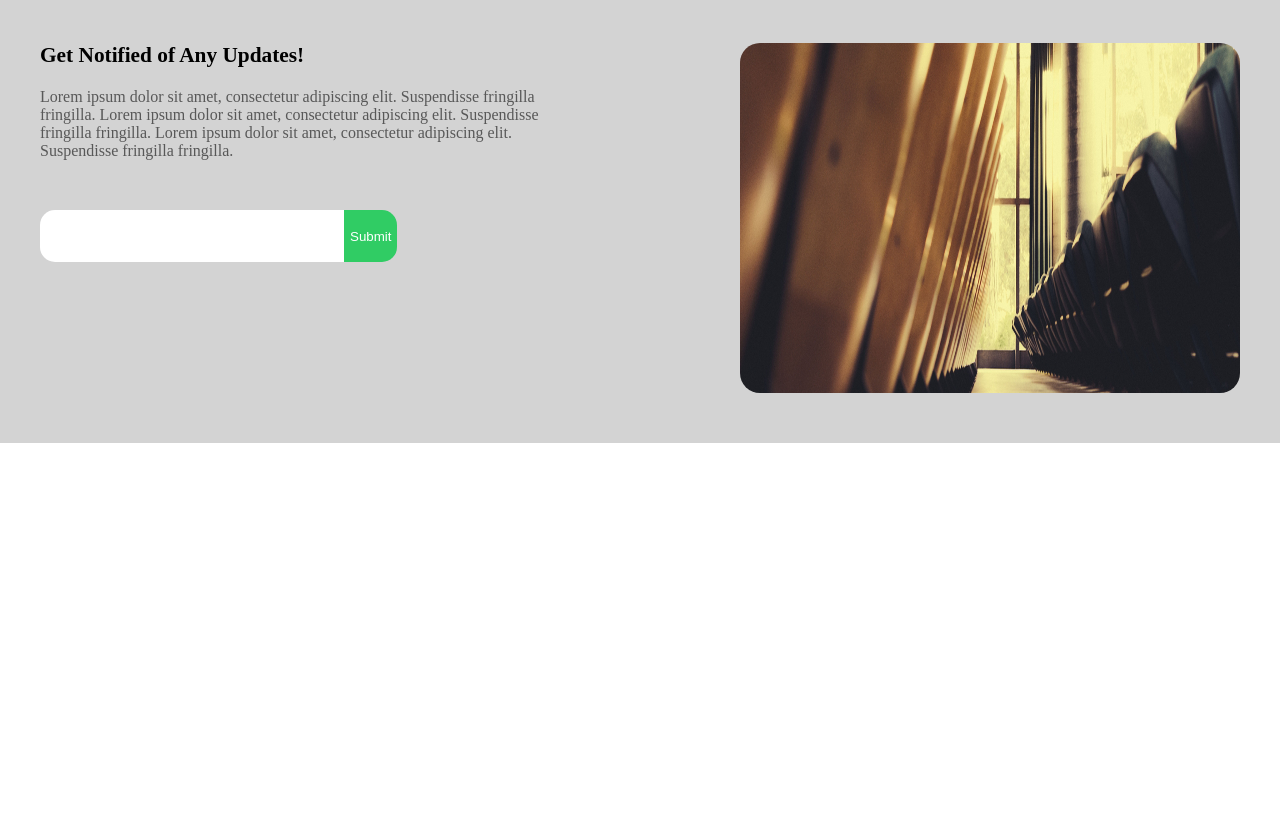
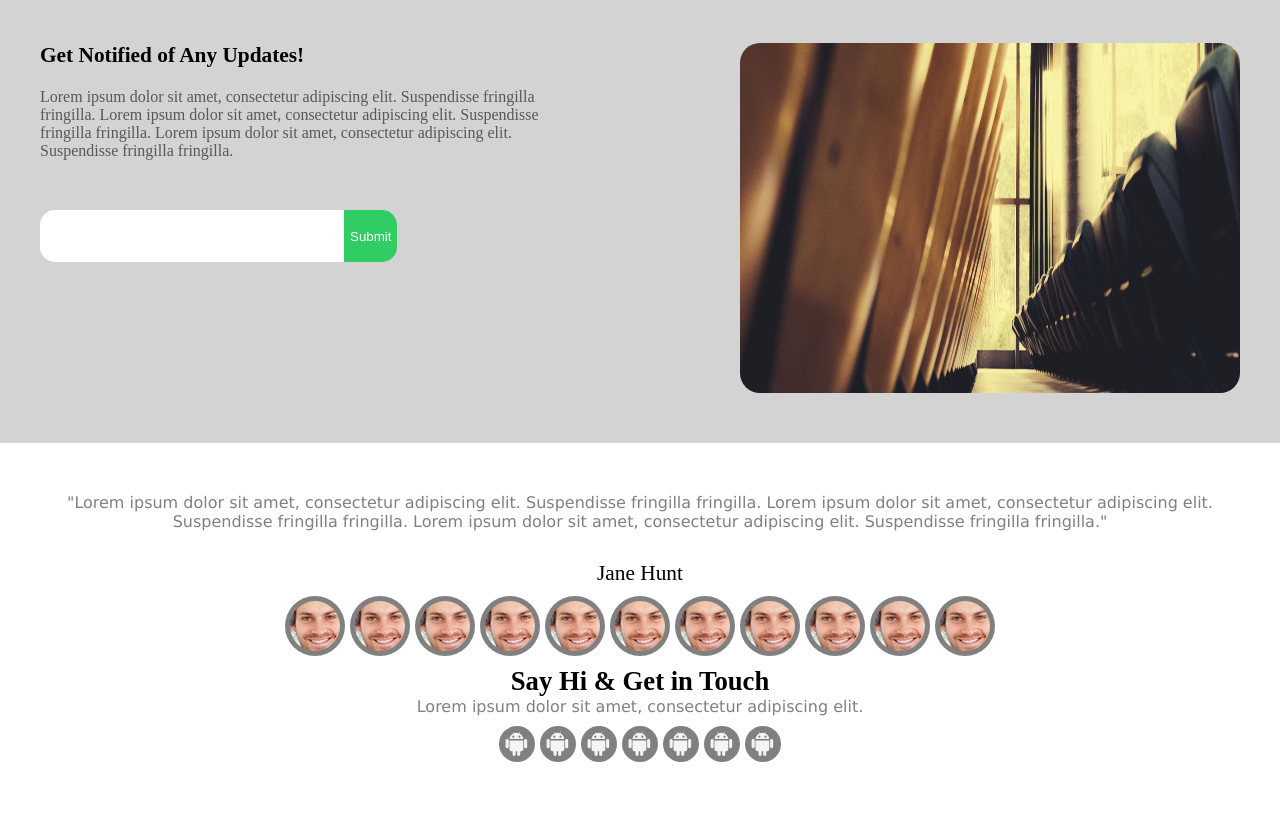
Before and after one commit to JaboloFNS/ex-notify-site, a plain HTML site: page index.html in a window 1280 px wide. Shown: the part 956-1778 px from the top of the page. Before the commit the page ends 1399 px from the top, so only its background shows below. Drawn offline with Linux system fonts and the light colour scheme.

Commit message:
Ex Notify Site: section2 pronto.

```diff
--- a/index.html
+++ b/index.html
@@ -57,6 +57,38 @@
 		</div>
 		<img src="images/banner.png" alt="">
 	</article>
+	<section class="section2">
+		<div>
+			<p>"Lorem ipsum dolor sit amet, consectetur adipiscing elit. Suspendisse fringilla fringilla. Lorem ipsum dolor sit amet,
+				consectetur adipiscing elit. Suspendisse fringilla fringilla. Lorem ipsum dolor sit amet, consectetur adipiscing elit.
+				Suspendisse fringilla fringilla."</p>
+			<span>Jane Hunt</span>
+			<div>
+				<img src="images/pessoa1.jpg" alt="">
+				<img src="images/pessoa1.jpg" alt="">
+				<img src="images/pessoa1.jpg" alt="">
+				<img src="images/pessoa1.jpg" alt="">
+				<img src="images/pessoa1.jpg" alt="">
+				<img src="images/pessoa1.jpg" alt="">
+				<img src="images/pessoa1.jpg" alt="">
+				<img src="images/pessoa1.jpg" alt="">
+				<img src="images/pessoa1.jpg" alt="">
+				<img src="images/pessoa1.jpg" alt="">
+				<img src="images/pessoa1.jpg" alt="">
+			</div>
+			<h6>Say Hi & Get in Touch</h6>
+			<p>Lorem ipsum dolor sit amet, consectetur adipiscing elit.</p>
+			<div>
+				<img src="images/icone-android.png" alt="">
+				<img src="images/icone-android.png" alt="">
+				<img src="images/icone-android.png" alt="">
+				<img src="images/icone-android.png" alt="">
+				<img src="images/icone-android.png" alt="">
+				<img src="images/icone-android.png" alt="">
+				<img src="images/icone-android.png" alt="">
+			</div>
+		</div>
+	</section>
 
 </body>
 
--- a/styles.css
+++ b/styles.css
@@ -169,3 +169,53 @@ article div div{
 .button:hover{
     color: rgb(0,0,0);
 }
+
+/* ___________________________________SECTION 2_________________________________________________ */
+.section2{
+    display: flex;
+    flex-direction: column;
+    background-color: white;
+    width: 1600px;
+    justify-content: center;
+    align-items: center;
+}
+
+h6{
+    font-size: 20pt;
+    margin: 0;
+}
+
+.section2 p{
+    font-size: 12pt;
+    color: gray;
+    margin: 0;
+}
+
+.section2 span{
+    font-size: 16pt;
+    margin: 30px 0 0 0;
+}
+
+.section2 div{
+    display: flex;
+    flex-direction: column;
+    width: 1200px;
+}
+
+.section2 div div{
+    display: flex;
+    flex-direction: row;
+    margin: 10px 0 10px 0;
+
+}
+
+.section2 div div img{
+    background-color: gray;
+    padding: 5px;
+    margin: 0 2.5px 0 2.5px;
+}
+
+.section2 div div img:hover{
+    background-color: rgba(48, 204, 100);
+    cursor: pointer;
+}
```
